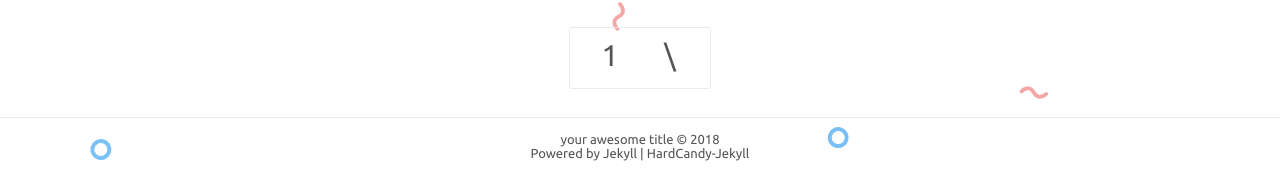
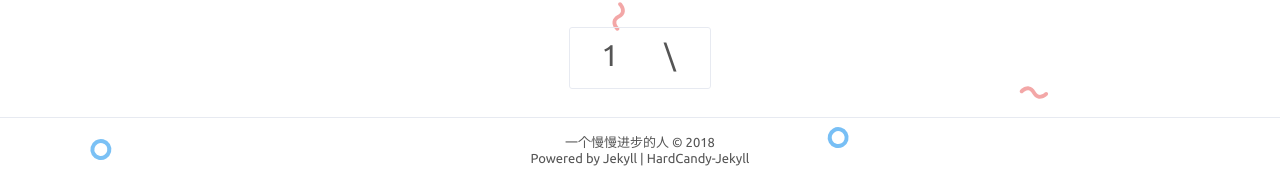
Before and after one commit to WuChenLinux/yw, a Jekyll site: the page built from index.html, in a window 1280 px wide. Shown: the part 1455-1645 px from the top of the page. Built offline with Jekyll 4.4.1, drawn with Linux system fonts in a browser that asks for light colours; comment, search, counter and statistics services are not loaded.

Commit message:
修改url

```diff
--- a/_config.yml
+++ b/_config.yml
@@ -1,8 +1,8 @@
 # Site settings 配置站点
-title: 'your awesome title'
+title: '一个慢慢进步的人'
 description: 'your web description'
 keywords: 'your web keywords, another keywords'
-url: 'https://abc.github.io' # your host
+url: 'http://www.blog-wuchen.cn' # your host
 
 # nav 中文字符空格：&emsp;
 nav: # 最佳体验 六个标签 且最好每个标签不超过4中文字
```
